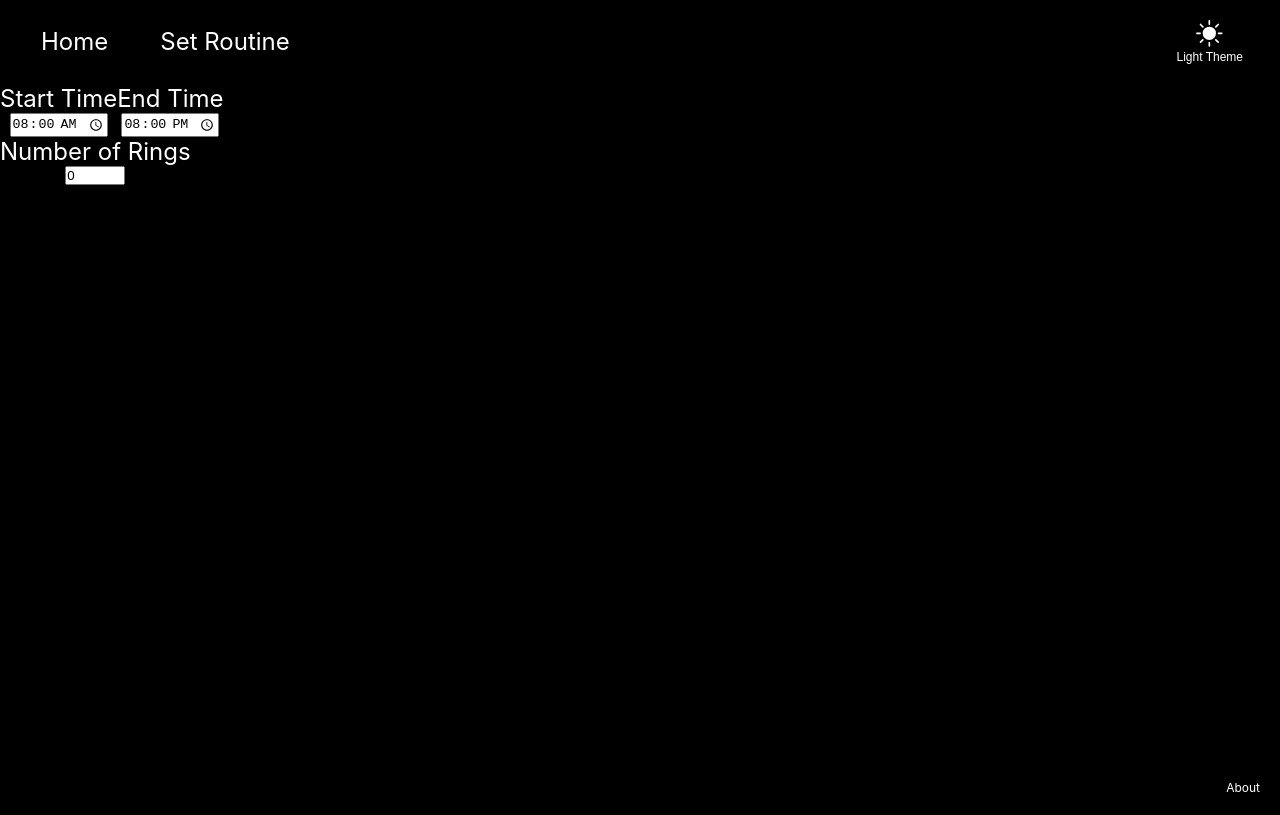
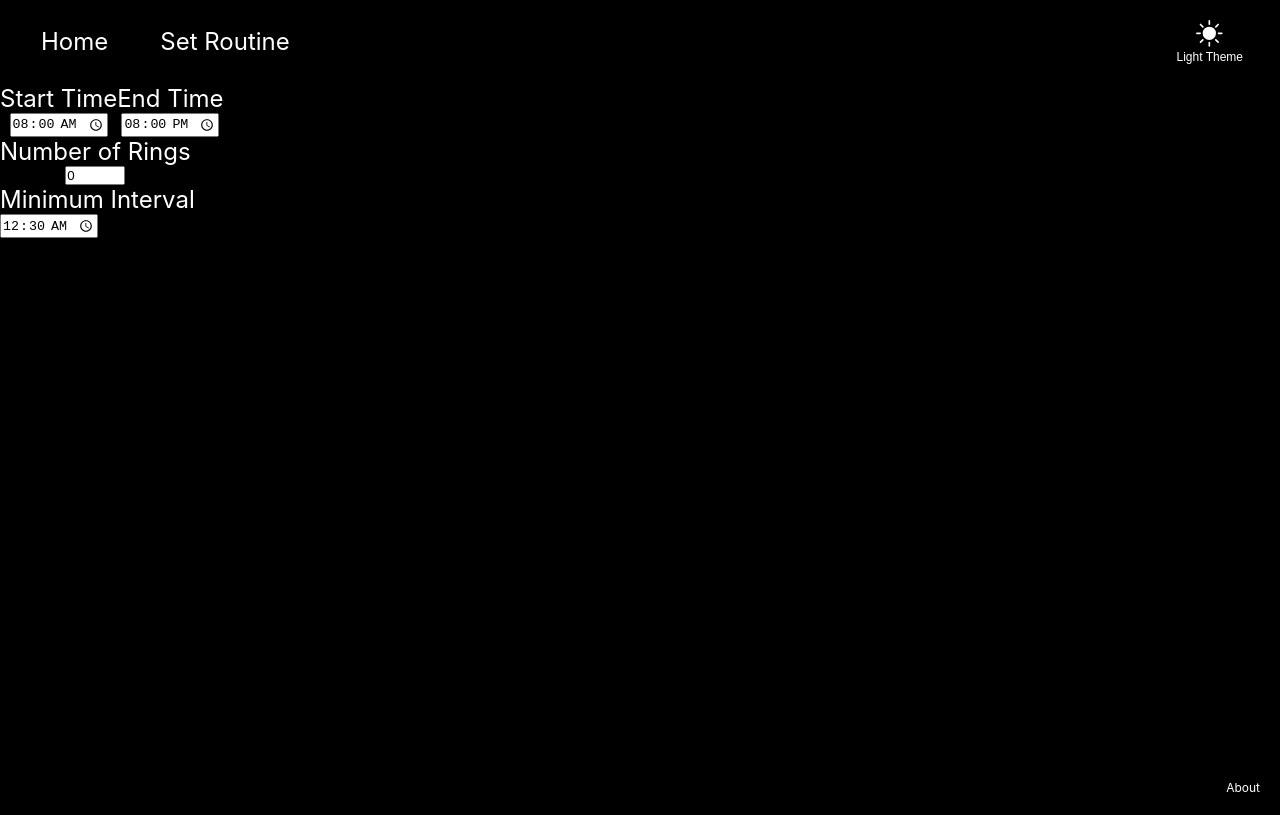
Before and after one commit to GPSPic/RandomBellWeb, a React (Create React App) app: page /setRoutine in a window 1280 px wide. Built offline with nearby package versions, Linux system fonts and the light colour scheme.

Commit message:
added Minmum Interval

```diff
--- a/src/components/SetRoutine/EndTime.js
+++ b/src/components/SetRoutine/EndTime.js
@@ -1,6 +1,6 @@
 import { useState } from "react"
 import RegularText from "../texts/RegularText"
-
+import "./SetRoutine.css"
 const EndTime = ({ endTime, handleEndTimeChange }) => {
     const [newEndTime, setNewEndTime] = useState(endTime)
     const handleChange = (e) => {
--- a/src/components/SetRoutine/MinInterval.js
+++ b/src/components/SetRoutine/MinInterval.js
@@ -1,9 +1,19 @@
-const MinInterval = () => {
-    return (
-        <>
-
-        </>
-     );
-}
+import { useState } from "react";
+import RegularText from "../texts/RegularText.js";
+import "./SetRoutine.css"
+import "../../helpers/colours.css"
+const MinInterval = ({ minInterval, handleMinIntChange }) => {
+  const [newMinInterval, setNewMinInterval] = useState(minInterval);
+  const handleChange = (e) => {
+    setNewMinInterval(e.target.value);
+    handleMinIntChange(e.target.value);
+  };
+  return (
+    <div className="min-interval">
+      <RegularText text="Minimum Interval" />
+      <input type="time" value={newMinInterval} onChange={handleChange}/>
+    </div>
+  );
+};
 
 export default MinInterval;
--- a/src/components/SetRoutine/SetRoutine.js
+++ b/src/components/SetRoutine/SetRoutine.js
@@ -12,6 +12,7 @@ const SetRoutine = () => {
   const [startTime, setStartTime] = useState("08:00");
   const [endTime, setEndTime] = useState("20:00");
   const [ringNum, setRingNum] = useState(0);
+  const [minInterval, setMinInterval] = useState("00:30");
 
   const handleStartTimeChange = (timeValue) => {
     setStartTime(timeValue);
@@ -23,6 +24,10 @@ const SetRoutine = () => {
   const handleRingNumChange = (num) => {
     setRingNum(num);
   };
+
+    const handleMinIntChange = (interval) => {
+      setMinInterval(interval)
+  }
 
   return (
     <main className="set-routine">
@@ -38,7 +43,7 @@ const SetRoutine = () => {
           ringNum={ringNum}
           handleRingNumChange={handleRingNumChange}
         />
-        <MinInterval />
+        <MinInterval minInterval={minInterval} handleMinIntChange = {handleMinIntChange}/>
       </div>
     </main>
   );
--- a/src/components/SetRoutine/StartTime.js
+++ b/src/components/SetRoutine/StartTime.js
@@ -1,6 +1,6 @@
 import { useState } from 'react'
 import RegularText from '../texts/RegularText'
-
+import "./SetRoutine.css"
 const StartTime = ({startTime, handleStartTimeChange}) => {
     const [newStartTime, setNewStartTime] = useState(startTime)
 
```
